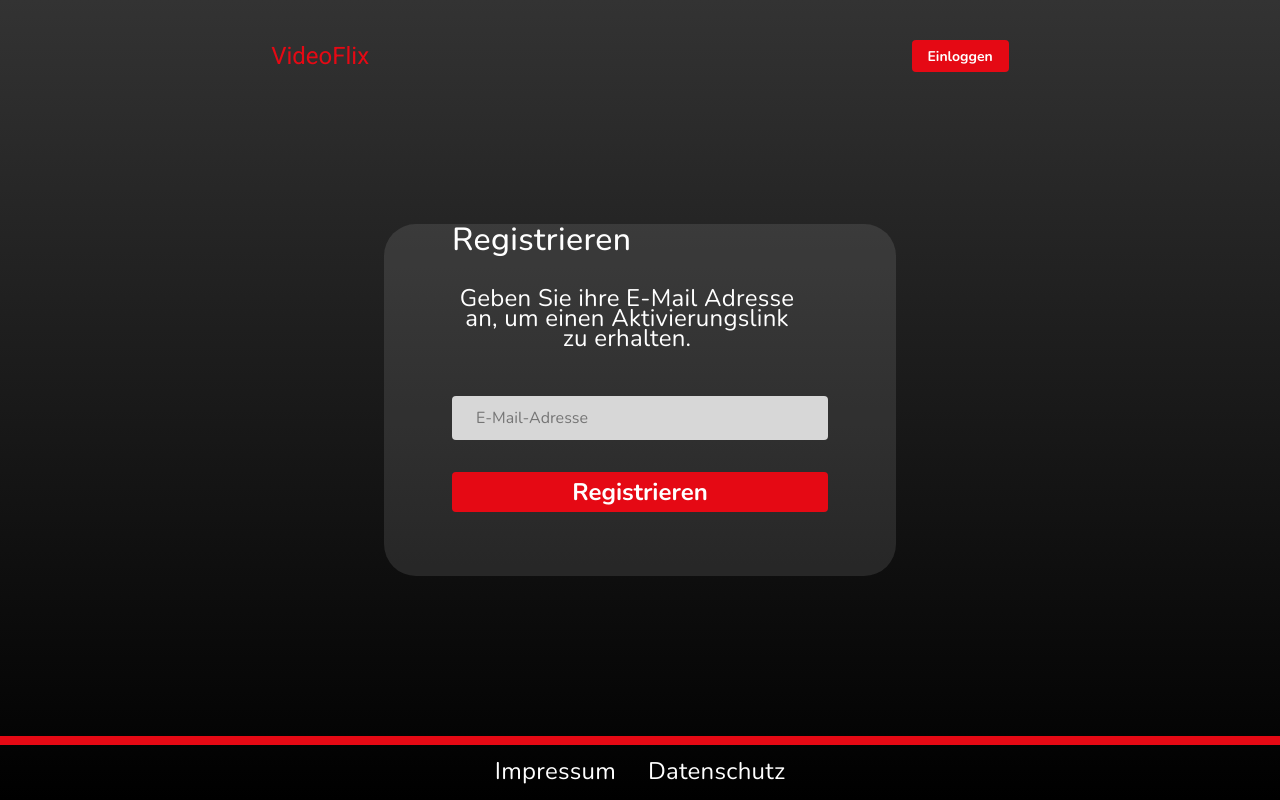
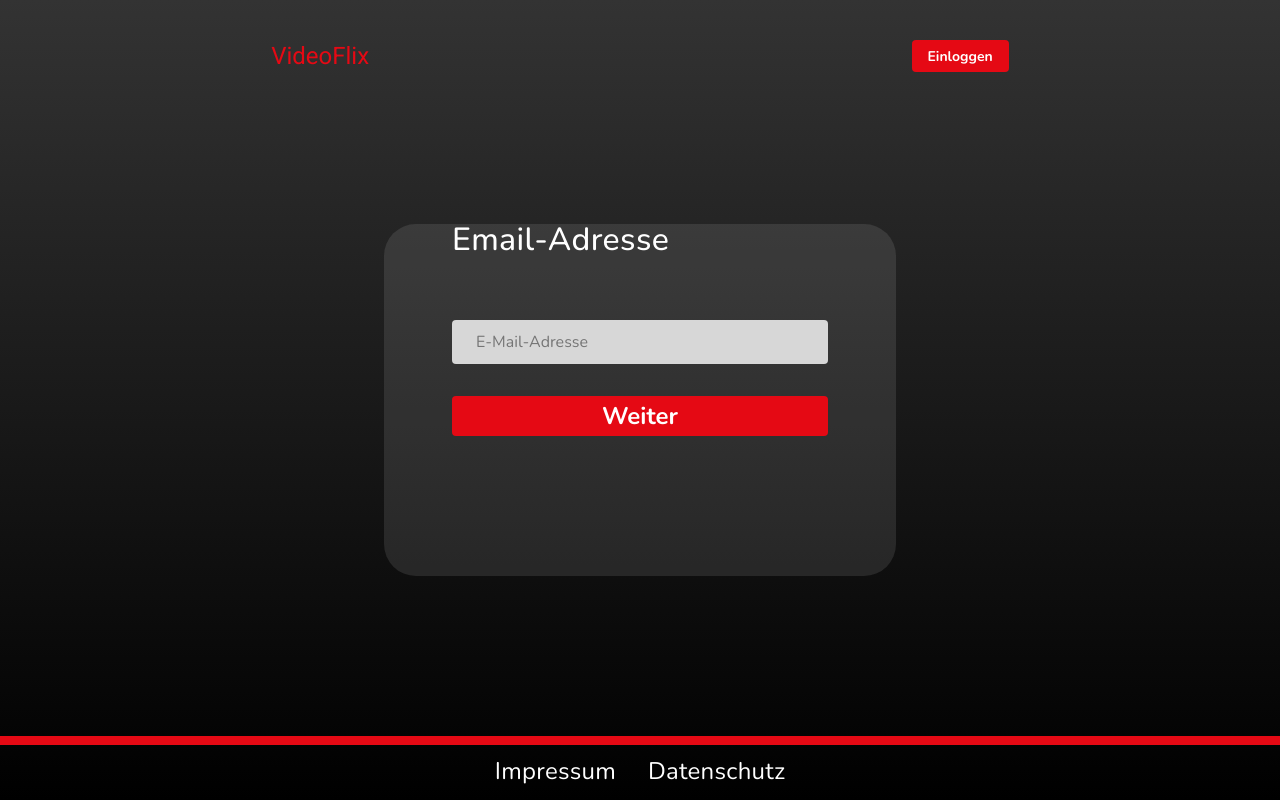
Before and after one commit to Jad134/videoflix-frontend, an Angular app: page /register in a window 1280 px wide. Built offline with nearby package versions, Linux system fonts and the light colour scheme.

Commit message:
register slide animation

```diff
--- a/src/app/register-page/register/register.component.html
+++ b/src/app/register-page/register/register.component.html
@@ -1,22 +1,70 @@
-
 <section>
-    <app-login-header  class="header"></app-login-header>
-    <div class="login-container">
-        <div class="register-container-bg">
-
-            <div class="action-div">
-                <h2>Registrieren</h2>
-                <p class="email-text">Geben Sie ihre E-Mail Adresse an, um einen Aktivierungslink zu erhalten.</p>
-                <form class="login-form" action="">
+    <app-login-header class="header"></app-login-header>
+    <div class="login-container" [@animSlider]="counter">
+        <div class="register-container-bg" *ngIf="counter === 0">
+            <div class="action-div" >
+                <h2>Email-Adresse</h2>
+                <form class="login-form" (ngSubmit)="onNext()">
                     <input [(ngModel)]="sharedService.currentMail" placeholder="E-Mail-Adresse" name="email" class="login-email-input" type="text">
-                    <button class="login-button">Registrieren</button>
+                    <button class="login-button" type="submit">Weiter</button>
                 </form>
-
             </div>
         </div>
-
-
+        <div class="register-container-bg"  *ngIf="counter === 1">
+            <div class="action-div">
+                <h2>Namen</h2>
+                <form class="login-form2" (ngSubmit)="onNext()">
+                    <input placeholder="Vorname" name="firstName" class="login-email-input" type="text">
+                    <input placeholder="Nachname" name="lastName" class="login-email-input" type="text">
+                    <button class="login-button" type="submit">Weiter</button>
+                    <button class="login-button" type="button" (click)="onPrevious()">Zurück</button>
+                </form>
+            </div>
+        </div>
+        <div class="register-container-bg" *ngIf="counter === 2">
+            <div class="action-div" >
+                <h2>Adresse & Nummer</h2>
+                <form class="login-form2">
+                    <input placeholder="Adresse" name="address" class="login-email-input" type="text">
+                    <input placeholder="Telefon Nummer" name="phoneNumber" class="login-email-input" type="text">
+                    <button class="login-button" type="submit">Registrieren</button>
+                    <button class="login-button" type="button" (click)="onPrevious()">Zurück</button>
+                </form>
+            </div>
+        </div>
     </div>
 
 </section>
 <app-login-footer></app-login-footer>
+
+
+<!-- <section>
+    <app-login-header class="header"></app-login-header>
+    <div class="login-container">
+        <div class="register-container-bg" [@animSlider]="counter">
+            <div class="action-div" *ngIf="counter === 0">
+                <h2>Registrieren</h2>
+                <form class="login-form" (ngSubmit)="onNext()">
+                    <input placeholder="E-Mail-Adresse" name="email" class="login-email-input" type="text">
+                    <button class="login-button" type="submit">Weiter</button>
+                </form>
+            </div>
+            <div class="action-div" *ngIf="counter === 1">
+                <form class="login-form" (ngSubmit)="onNext()">
+                    <input placeholder="Vorname" name="firstName" class="login-email-input" type="text">
+                    <input placeholder="Nachname" name="lastName" class="login-email-input" type="text">
+                    <button class="login-button" type="submit">Weiter</button>
+                    <button class="login-button" type="button" (click)="onPrevious()">Zurück</button>
+                </form>
+            </div>
+            <div class="action-div" *ngIf="counter === 2">
+                <form class="login-form">
+                    <input placeholder="Adresse" name="address" class="login-email-input" type="text">
+                    <input placeholder="Telefon Nummer" name="phoneNumber" class="login-email-input" type="text">
+                    <button class="login-button" type="submit">Registrieren</button>
+                    <button class="login-button" type="button" (click)="onPrevious()">Zurück</button>
+                </form>
+            </div>
+        </div>
+    </div>
+</section> -->
--- a/src/app/register-page/register/register.component.scss
+++ b/src/app/register-page/register/register.component.scss
@@ -17,6 +17,8 @@ section {
     justify-content: center;
     align-items: baseline;
     border-radius: 32px;
+    position: relative;
+    overflow-x: hidden;
 }
 
 .header {
@@ -39,6 +41,12 @@ section {
     flex-direction: column;
     gap: 32px;
     margin-top: 32px;
+}
+
+.login-form2{
+    display: flex;
+    flex-direction: column;
+    gap: 32px;
 }
 
 .login-email-input {
--- a/src/app/register-page/register/register.component.ts
+++ b/src/app/register-page/register/register.component.ts
@@ -3,17 +3,61 @@ import { LoginHeaderComponent } from "../../login-page/login-header/login-header
 import { LoginFooterComponent } from "../../login-page/login-footer/login-footer.component";
 import { FormsModule } from '@angular/forms';
 import { SharedService } from '../../services/shared.service';
+import { CommonModule } from '@angular/common';
 
+
+import { trigger, transition, query, style, animate, group } from '@angular/animations';
+
+const left = [
+    query(':enter, :leave', style({ position: 'absolute',  }), { optional: true }),
+    group([
+        query(':enter', [style({ transform: 'translateX(-100%)' }), animate('.3s ease-out', style({ transform: 'translateX(0%)' }))], {
+            optional: true,
+        }),
+        query(':leave', [style({ transform: 'translateX(0%)' }), animate('.3s ease-out', style({ transform: 'translateX(300%)' }))], {
+            optional: true,
+        }),
+    ]),
+];
+
+const right = [
+    query(':enter, :leave', style({ position: 'absolute', }), { optional: true }),
+    group([
+        query(':enter', [style({ transform: 'translateX(100%)' }), animate('.3s ease-out', style({ transform: 'translateX(0%)' }))], {
+            optional: true,
+        }),
+        query(':leave', [style({ transform: 'translateX(0%)' }), animate('.3s ease-out', style({ transform: 'translateX(-300%)' }))], {
+            optional: true,
+        }),
+    ]),
+];
 @Component({
     selector: 'app-register',
     standalone: true,
     templateUrl: './register.component.html',
     styleUrl: './register.component.scss',
-    imports: [LoginHeaderComponent, LoginFooterComponent, FormsModule]
+    imports: [LoginHeaderComponent, LoginFooterComponent, FormsModule, CommonModule],
+    animations: [
+        trigger('animSlider', [
+            transition(':increment', right),
+            transition(':decrement', left),
+        ]),
+    ],
 })
 export class RegisterComponent {
     sharedService = inject(SharedService);
+    counter: number = 0;
+    steps: Array<number> = [1, 2, 3];
 
+    onNext() {
+        if (this.counter < this.steps.length - 1) {
+            this.counter++;
+        }
+    }
 
-
+    onPrevious() {
+        if (this.counter > 0) {
+            this.counter--;
+        }
+    }
 }
--- a/src/styles.scss
+++ b/src/styles.scss
@@ -1,6 +1,6 @@
 
 html, body { height: 100%; }
-body { margin: 0; font-family: Roboto, "Helvetica Neue", sans-serif; }
+body { margin: 0; font-family: Roboto, "Helvetica Neue", sans-serif; overflow-x: hidden;}
 
 
 /* Colors*/
```
